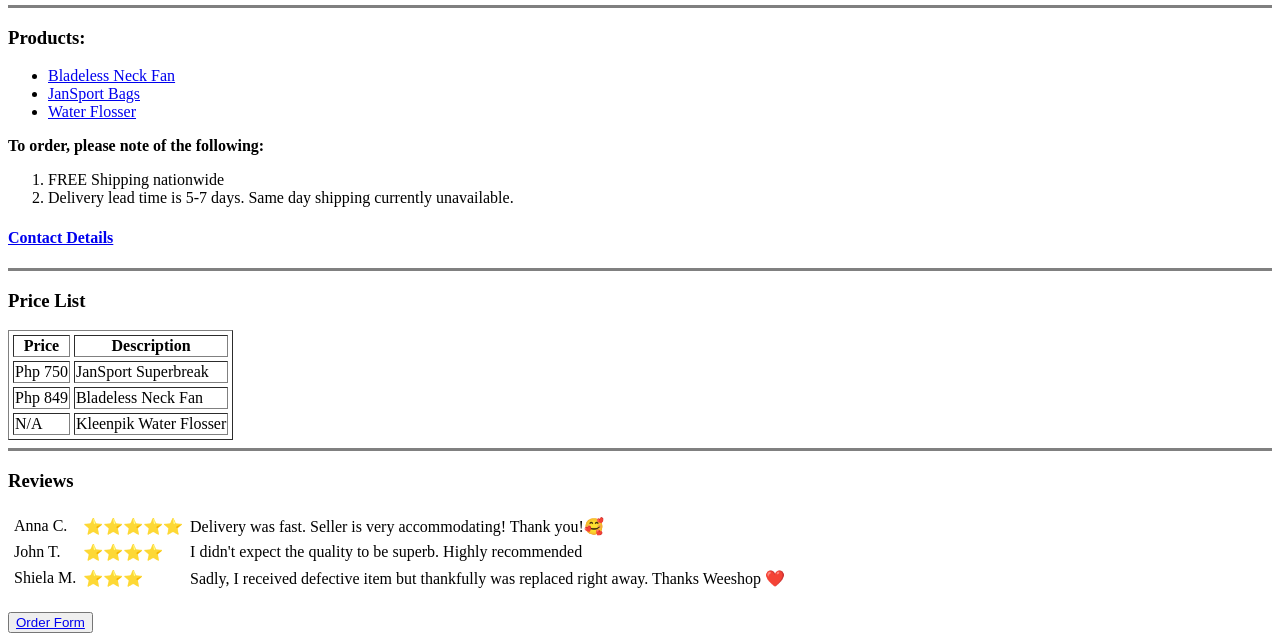
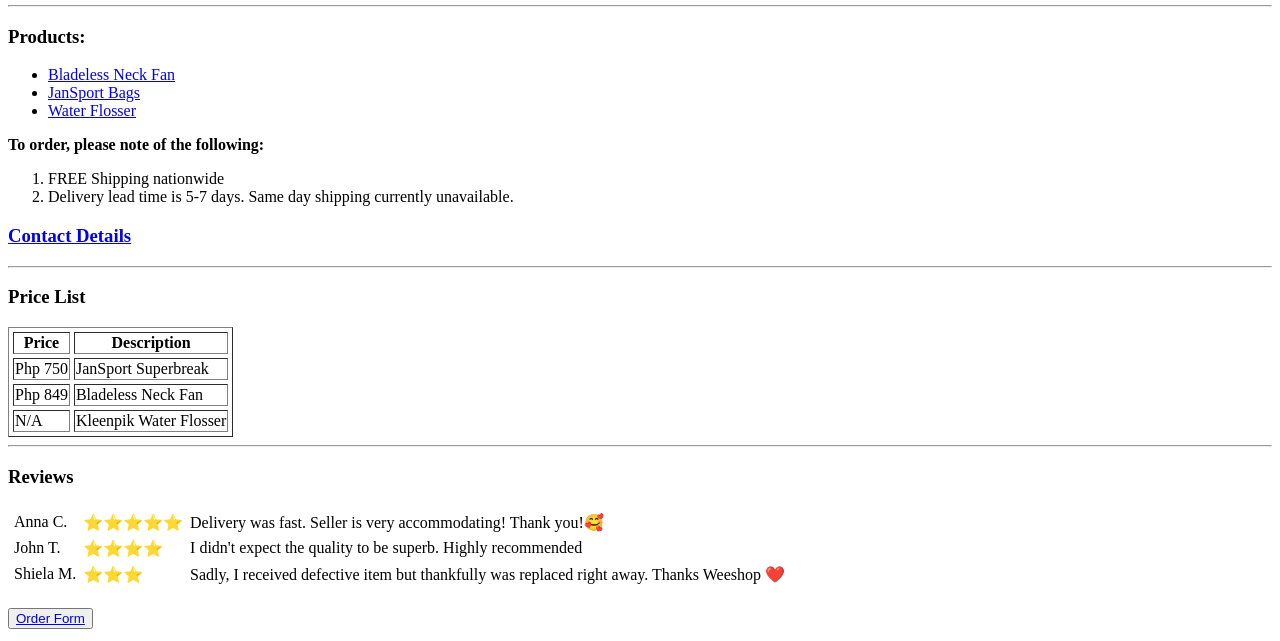
Before and after one commit to zengumapas/WEESHOP, a plain HTML site: page index.html in a window 1280 px wide. Shown: the part 201-842 px from the top of the page. Drawn offline with Linux system fonts and the light colour scheme.

Commit message:
Add files via upload

```diff
--- a/index.html
+++ b/index.html
@@ -5,8 +5,8 @@
         <meta charset="UTF-8">
         <title>WEESHOP</title>
         <link rel="icon" href="WEESHOP LOGO.png" type="image/x-icon">
+        <link rel="stylesheet" href="css/css/styles.css">
     </head>
-
     <body>
         <table cellspacing="20">
             <tr>
@@ -18,7 +18,7 @@
                     <p>Check our Facebook page at <a href="https://www.facebook.com/WeeshopEcom" target="_blank">WEESHOP Outlet</a>.</p></td>
             </tr>
         </table>
-        <hr size="3" noshade>
+        <hr>
         <h3>Products:</h3>
         <ul>
             <li><a href="https://www.facebook.com/WeeshopEcom/posts/pfbid0rHkzzNtzw4orgzr6o7KyAa5ypYE6Rzs3iTF7oqXjDecjy5bcJ1LAtUZJmyvbYwBzl" target="_blank">Bladeless Neck Fan</a></li>
@@ -30,11 +30,11 @@
             <li>FREE Shipping nationwide</li>
             <li>Delivery lead time is 5-7 days. Same day shipping currently unavailable.</li>
         </ol>
-        <h4><a href="contactdetails.html" target="_blank">Contact Details</a></h4>
-        <hr size="3" noshade>
+        <h3><a href="contactdetails.html" target="_blank">Contact Details</a></h3>
+        <hr>
 
-        <table>
-            <h3>Price List</h3>
+        <h3>Price List</h3>
+            <table>
                 <table border="1" cellspacing="4">
                     <thead>
                         <tr>
@@ -57,8 +57,8 @@
                         </tr>
                     </tbody>
                 </table>
-        </table>
-        <hr size="3" noshade>
+             </table>
+        <hr>
 
         <h3>Reviews</h3>
         <table cellspacing="5">
```
Also changed, not shown: contactdetails.html (+1 -1 lines), orderform.html (+2 -1 lines).
